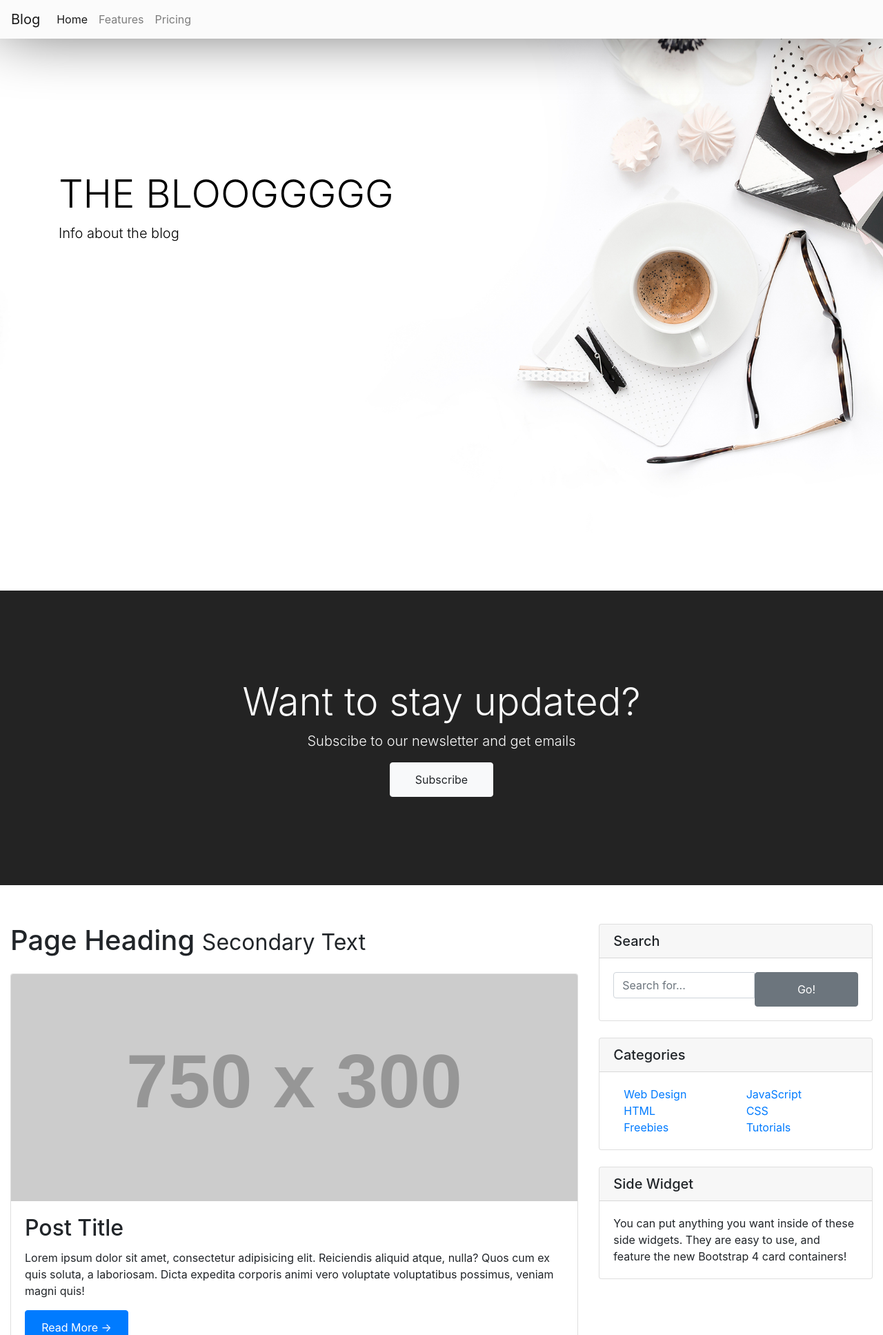
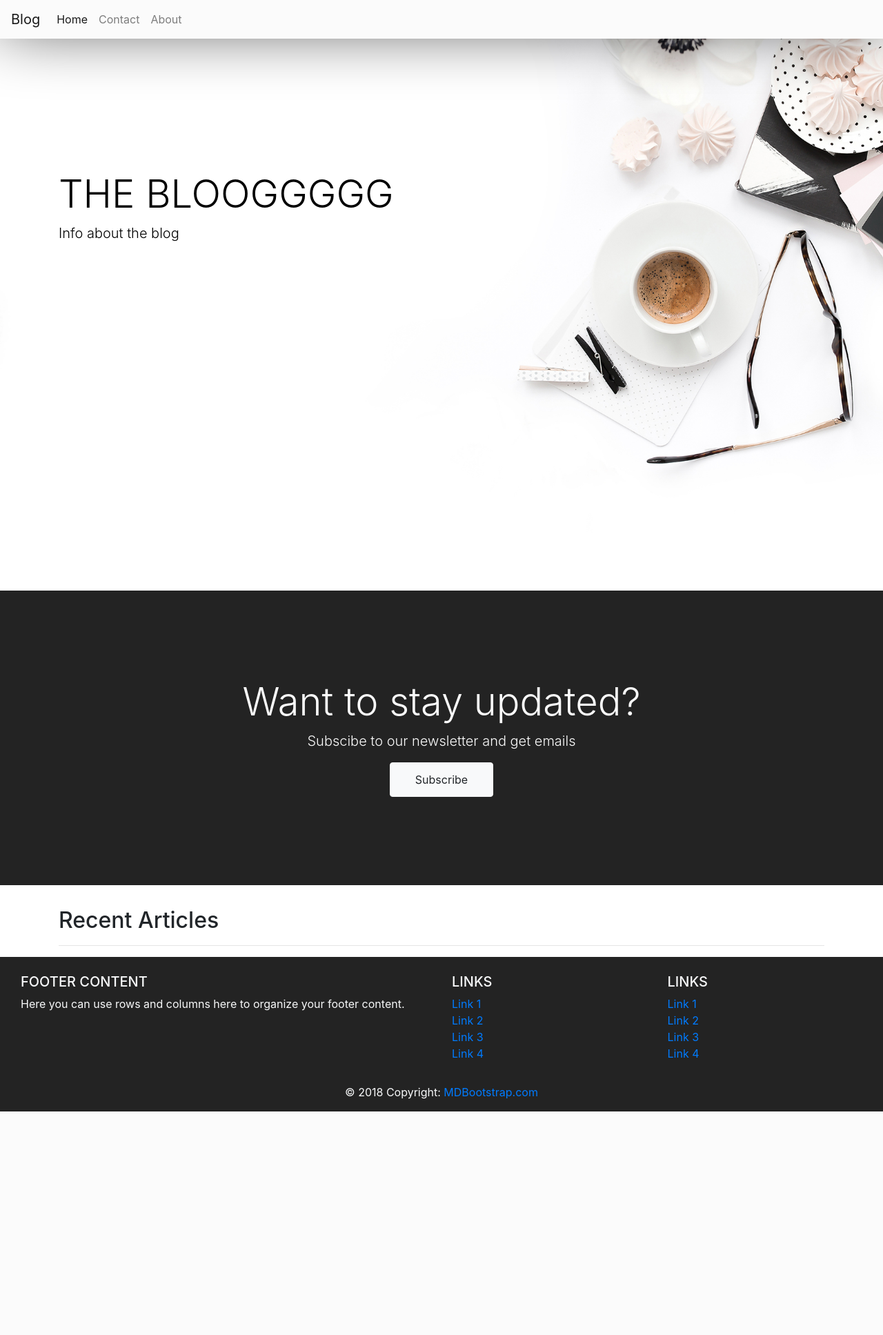
Before and after one commit to Abhinandan-Ghosh/photography-blog, a PHP site: page /photography-blog/ in a window 1280 px wide. Shown: the top 1935 px of the page at 69% size. After the commit the page ends 1611 px from the top, so only its background shows below. Run offline with PHP 8.4, Linux system fonts and the light colour scheme; grey boxes labelled with a size stand in for pictures from a placeholder-image service; some libraries are stand-ins or nearby versions.

Commit message:
Better arrangement

```diff
--- /dev/null
+++ b/config.php
@@ -0,0 +1,10 @@
+<?php
+	session_start();
+
+	// connect to database
+       // coming soon...
+
+	define ('ROOT_PATH', realpath(dirname(__FILE__)));
+	define('BASE_URL', 'http://localhost/photography-blog/');
+
+?>
--- /dev/null
+++ b/includes/head_section.php
@@ -0,0 +1,11 @@
+<!doctype html>
+<html lang="en">
+  <head>
+    <!-- Required meta tags -->
+    <meta charset="utf-8">
+    <meta name="viewport" content="width=device-width, initial-scale=1, shrink-to-fit=no">
+
+    <!-- Bootstrap CSS -->
+    <link rel="stylesheet" href="https://stackpath.bootstrapcdn.com/bootstrap/4.1.3/css/bootstrap.min.css" integrity="sha384-MCw98/SFnGE8fJT3GXwEOngsV7Zt27NXFoaoApmYm81iuXoPkFOJwJ8ERdknLPMO" crossorigin="anonymous">
+
+    <link rel="stylesheet" type="text/css" href="static/style.css">
--- /dev/null
+++ b/includes/navbar.php
@@ -0,0 +1,18 @@
+   <nav class="navbar navbar-expand-lg navbar-light sticky-top ">
+  <a class="navbar-brand" href="index.php">Blog</a>
+  <button class="navbar-toggler" type="button" data-toggle="collapse" data-target="#navbarNavAltMarkup" aria-controls="navbarNavAltMarkup" aria-expanded="false" aria-label="Toggle navigation">
+    <span class="navbar-toggler-icon"></span>
+  </button>
+  <div class="collapse navbar-collapse" id="navbarNavAltMarkup">
+    <div class="navbar-nav">
+      <a class="nav-item nav-link active" href="index.php">Home <span class="sr-only">(current)</span></a>
+      <a class="nav-item nav-link" href="#">Contact</a>
+      <a class="nav-item nav-link" href="#">About</a>
+
+      <!-- <form class="form-inline">
+    <input class="form-control mr-sm-2" type="search" placeholder="Search" aria-label="Search">
+    <button class="btn my-2 my-sm-0" type="submit">Search</button>
+  </form> -->
+    </div>
+  </div>
+</nav>
--- a/index.html
+++ /dev/null
@@ -1,288 +0,0 @@
-<!doctype html>
-<html lang="en">
-  <head>
-    <!-- Required meta tags -->
-    <meta charset="utf-8">
-    <meta name="viewport" content="width=device-width, initial-scale=1, shrink-to-fit=no">
-
-    <!-- Bootstrap CSS -->
-    <link rel="stylesheet" href="https://stackpath.bootstrapcdn.com/bootstrap/4.1.3/css/bootstrap.min.css" integrity="sha384-MCw98/SFnGE8fJT3GXwEOngsV7Zt27NXFoaoApmYm81iuXoPkFOJwJ8ERdknLPMO" crossorigin="anonymous">
-
-    <link rel="stylesheet" type="text/css" href="style.css">
-
-    <title>Blog</title>
-  </head>
-  <body>
-    <nav class="navbar navbar-expand-lg navbar-light sticky-top ">
-  <a class="navbar-brand" href="#">Blog</a>
-  <button class="navbar-toggler" type="button" data-toggle="collapse" data-target="#navbarNavAltMarkup" aria-controls="navbarNavAltMarkup" aria-expanded="false" aria-label="Toggle navigation">
-    <span class="navbar-toggler-icon"></span>
-  </button>
-  <div class="collapse navbar-collapse" id="navbarNavAltMarkup">
-    <div class="navbar-nav">
-      <a class="nav-item nav-link active" href="#">Home <span class="sr-only">(current)</span></a>
-      <a class="nav-item nav-link" href="#">Features</a>
-      <a class="nav-item nav-link" href="#">Pricing</a>
-
-      <!-- <form class="form-inline">
-    <input class="form-control mr-sm-2" type="search" placeholder="Search" aria-label="Search">
-    <button class="btn my-2 my-sm-0" type="submit">Search</button>
-  </form> -->
-    </div>
-  </div>
-</nav>
-    <div class="jumbotron jumbotron-fluid jumbo1">
-  <div class="container">
-    <h1 class="display-4 ">THE BLOOGGGGG</h1>
-    <p class="lead">Info about the blog</p>
-  </div>
-</div>
-
-<div class="jumbotron jumbotron-fluid jumbo2 text-center ">
-
-    <h1 class="display-4">Want to stay updated?</h1>
-    <p class="lead">Subscibe to our newsletter and get emails</p>
-    <button type="button" class="btn btn-light">Subscribe</button>
-
-</div>
-
-<div class="row">
-
-        <!-- Blog Entries Column -->
-        <div class="col-md-8">
-
-          <h1 class="my-4">Page Heading
-            <small>Secondary Text</small>
-          </h1>
-
-          <!-- Blog Post -->
-          <div class="card mb-4">
-            <img class="card-img-top" src="http://placehold.it/750x300" alt="Card image cap">
-            <div class="card-body">
-              <h2 class="card-title">Post Title</h2>
-              <p class="card-text">Lorem ipsum dolor sit amet, consectetur adipisicing elit. Reiciendis aliquid atque, nulla? Quos cum ex quis soluta, a laboriosam. Dicta expedita corporis animi vero voluptate voluptatibus possimus, veniam magni quis!</p>
-              <a href="#" class="btn btn-primary">Read More →</a>
-            </div>
-            <div class="card-footer text-muted">
-              Posted on January 1, 2017 by
-              <a href="#">Start Bootstrap</a>
-            </div>
-          </div>
-
-          <!-- Blog Post -->
-          <div class="card mb-4">
-            <img class="card-img-top" src="http://placehold.it/750x300" alt="Card image cap">
-            <div class="card-body">
-              <h2 class="card-title">Post Title</h2>
-              <p class="card-text">Lorem ipsum dolor sit amet, consectetur adipisicing elit. Reiciendis aliquid atque, nulla? Quos cum ex quis soluta, a laboriosam. Dicta expedita corporis animi vero voluptate voluptatibus possimus, veniam magni quis!</p>
-              <a href="#" class="btn btn-primary">Read More →</a>
-            </div>
-            <div class="card-footer text-muted">
-              Posted on January 1, 2017 by
-              <a href="#">Start Bootstrap</a>
-            </div>
-          </div>
-
-          <!-- Blog Post -->
-          <div class="card mb-4">
-            <img class="card-img-top" src="http://placehold.it/750x300" alt="Card image cap">
-            <div class="card-body">
-              <h2 class="card-title">Post Title</h2>
-              <p class="card-text">Lorem ipsum dolor sit amet, consectetur adipisicing elit. Reiciendis aliquid atque, nulla? Quos cum ex quis soluta, a laboriosam. Dicta expedita corporis animi vero voluptate voluptatibus possimus, veniam magni quis!</p>
-              <a href="#" class="btn btn-primary">Read More →</a>
-            </div>
-            <div class="card-footer text-muted">
-              Posted on January 1, 2017 by
-              <a href="#">Start Bootstrap</a>
-            </div>
-          </div>
-
-          <!-- Pagination -->
-          <ul class="pagination justify-content-center mb-4">
-            <li class="page-item">
-              <a class="page-link" href="#">← Older</a>
-            </li>
-            <li class="page-item disabled">
-              <a class="page-link" href="#">Newer →</a>
-            </li>
-          </ul>
-
-        </div>
-
-        <!-- Sidebar Widgets Column -->
-        <div class="col-md-4">
-
-          <!-- Search Widget -->
-          <div class="card my-4">
-            <h5 class="card-header">Search</h5>
-            <div class="card-body">
-              <div class="input-group">
-                <input type="text" class="form-control" placeholder="Search for...">
-                <span class="input-group-btn">
-                  <button class="btn btn-secondary" type="button">Go!</button>
-                </span>
-              </div>
-            </div>
-          </div>
-
-          <!-- Categories Widget -->
-          <div class="card my-4">
-            <h5 class="card-header">Categories</h5>
-            <div class="card-body">
-              <div class="row">
-                <div class="col-lg-6">
-                  <ul class="list-unstyled mb-0">
-                    <li>
-                      <a href="#">Web Design</a>
-                    </li>
-                    <li>
-                      <a href="#">HTML</a>
-                    </li>
-                    <li>
-                      <a href="#">Freebies</a>
-                    </li>
-                  </ul>
-                </div>
-                <div class="col-lg-6">
-                  <ul class="list-unstyled mb-0">
-                    <li>
-                      <a href="#">JavaScript</a>
-                    </li>
-                    <li>
-                      <a href="#">CSS</a>
-                    </li>
-                    <li>
-                      <a href="#">Tutorials</a>
-                    </li>
-                  </ul>
-                </div>
-              </div>
-            </div>
-          </div>
-
-          <!-- Side Widget -->
-          <div class="card my-4">
-            <h5 class="card-header">Side Widget</h5>
-            <div class="card-body">
-              You can put anything you want inside of these side widgets. They are easy to use, and feature the new Bootstrap 4 card containers!
-            </div>
-          </div>
-
-        </div>
-
-      </div>
-
-<!-- <div class = "container text-center bg-light">
-  <h2>Meet the BOISSS!!</h2>
-</div>
-
-<div class="container">
-<div class="card-deck">
-  <div class="card bg-light">
-    <img src="https://www.w3schools.com/bootstrap4/img_avatar1.png">
-    <div class="card-body text-center">
-
-      <p class="card-text">Abs</p>
-    </div>
-  </div>
-  <div class="card bg-dark">
-    <img src="https://www.w3schools.com/bootstrap4/img_avatar1.png">
-    <div class="card-body text-center text-light">
-      <p class="card-text">Cals</p>
-    </div>
-  </div>
-
-</div>
-</div> -->
-
-<!-- Footer -->
-<footer class="page-footer font-small bg-dark text-light pt-4">
-
-    <!-- Footer Links -->
-    <div class="container-fluid text-center text-md-left">
-
-      <!-- Grid row -->
-      <div class="row">
-
-        <!-- Grid column -->
-        <div class="col-md-6 mt-md-0 mt-3">
-
-          <!-- Content -->
-          <h5 class="text-uppercase">Footer Content</h5>
-          <p>Here you can use rows and columns here to organize your footer content.</p>
-
-        </div>
-        <!-- Grid column -->
-
-        <hr class="clearfix w-100 d-md-none pb-3">
-
-        <!-- Grid column -->
-        <div class="col-md-3 mb-md-0 mb-3">
-
-            <!-- Links -->
-            <h5 class="text-uppercase">Links</h5>
-
-            <ul class="list-unstyled">
-              <li>
-                <a href="#!">Link 1</a>
-              </li>
-              <li>
-                <a href="#!">Link 2</a>
-              </li>
-              <li>
-                <a href="#!">Link 3</a>
-              </li>
-              <li>
-                <a href="#!">Link 4</a>
-              </li>
-            </ul>
-
-          </div>
-          <!-- Grid column -->
-
-          <!-- Grid column -->
-          <div class="col-md-3 mb-md-0 mb-3">
-
-            <!-- Links -->
-            <h5 class="text-uppercase">Links</h5>
-
-            <ul class="list-unstyled">
-              <li>
-                <a href="#!">Link 1</a>
-              </li>
-              <li>
-                <a href="#!">Link 2</a>
-              </li>
-              <li>
-                <a href="#!">Link 3</a>
-              </li>
-              <li>
-                <a href="#!">Link 4</a>
-              </li>
-            </ul>
-
-          </div>
-          <!-- Grid column -->
-
-      </div>
-      <!-- Grid row -->
-
-    </div>
-    <!-- Footer Links -->
-
-    <!-- Copyright -->
-    <div class="footer-copyright text-center py-3">© 2018 Copyright:
-      <a href="https://mdbootstrap.com/bootstrap-tutorial/"> MDBootstrap.com</a>
-    </div>
-    <!-- Copyright -->
-
-  </footer>
-
-
-    <!-- Optional JavaScript -->
-    <!-- jQuery first, then Popper.js, then Bootstrap JS -->
-    <script src="https://code.jquery.com/jquery-3.3.1.slim.min.js" integrity="sha384-q8i/X+965DzO0rT7abK41JStQIAqVgRVzpbzo5smXKp4YfRvH+8abtTE1Pi6jizo" crossorigin="anonymous"></script>
-    <script src="https://cdnjs.cloudflare.com/ajax/libs/popper.js/1.14.3/umd/popper.min.js" integrity="sha384-ZMP7rVo3mIykV+2+9J3UJ46jBk0WLaUAdn689aCwoqbBJiSnjAK/l8WvCWPIPm49" crossorigin="anonymous"></script>
-    <script src="https://stackpath.bootstrapcdn.com/bootstrap/4.1.3/js/bootstrap.min.js" integrity="sha384-ChfqqxuZUCnJSK3+MXmPNIyE6ZbWh2IMqE241rYiqJxyMiZ6OW/JmZQ5stwEULTy" crossorigin="anonymous"></script>
-  </body>
-</html>
--- /dev/null
+++ b/index.php
@@ -0,0 +1,43 @@
+<!-- The first include should be config.php -->
+<?php require_once('config.php') ?>
+
+<?php require_once( ROOT_PATH . '/includes/head_section.php') ?>
+
+    <title>Blog</title>
+  </head>
+  <body>
+
+ <!-- navbar -->
+<?php include( ROOT_PATH . '/includes/navbar.php') ?>
+
+    <div class="jumbotron jumbotron-fluid jumbo1">
+  <div class="container">
+    <h1 class="display-4 ">THE BLOOGGGGG</h1>
+    <p class="lead">Info about the blog</p>
+  </div>
+</div>
+
+<div class="jumbotron jumbotron-fluid jumbo2 text-center ">
+
+    <h1 class="display-4">Want to stay updated?</h1>
+    <p class="lead">Subscibe to our newsletter and get emails</p>
+    <form action="subscribe.php">
+    <button type="submit" class="btn btn-light">Subscribe</button>
+    </form>
+
+</div>
+
+<div class="content container">
+      <h2 class="content-title">Recent Articles</h2>
+      <hr>
+      <!-- more content still to come here ... -->
+    </div>
+    <!-- // Page content -->
+  </div>
+
+
+<!-- footer -->
+<?php include( ROOT_PATH . '/includes/footer.php') ?>
+
+
+</html>
--- a/style.css
+++ b/static/style.css
@@ -55,3 +55,7 @@ footer
 .row{
 	margin:0px;
 }
+
+.page-footer{
+	background-color: #232323;
+}
```
Also changed, not shown: includes/footer.php (added, +89 -0 lines), static/jumbo-bg.jpg (renamed from jumbo-bg.jpg), 1 other file.
